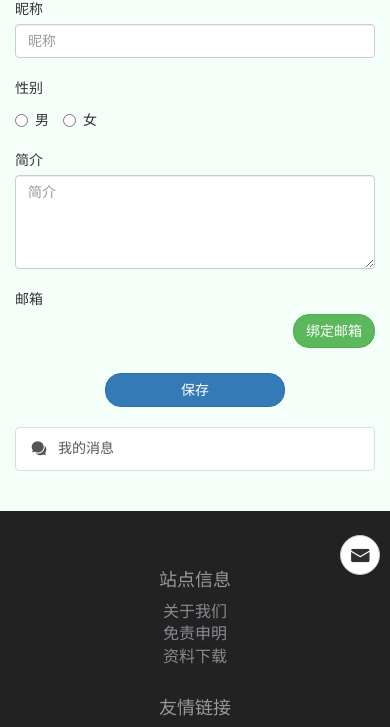
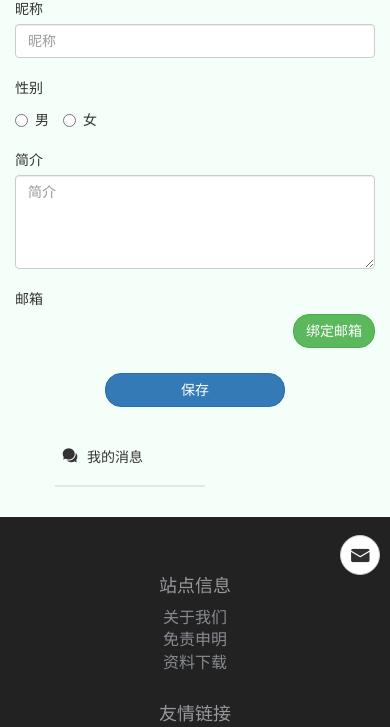
Before and after one commit to tony90s/hxw_blog, a Django app: template hxw_blog/templates/account/user_info.html in a window 390 px wide. Shown: the part 227-954 px from the top of the page. Run offline with Django 3.2, Linux system fonts and the light colour scheme; the template is opened without the code that fills it, so the values that code supplies are empty; some libraries are stand-ins or nearby versions.

Commit message:
update menu style

```diff
--- a/hxw_blog/static/css/main.css
+++ b/hxw_blog/static/css/main.css
@@ -507,7 +507,8 @@ p.abstract {
 
 .search-form {
     position: relative;
-    margin-top: 7px;
+    float: right;
+    margin: 7px 32px;
     width: 160px;
 }
 
@@ -531,16 +532,30 @@ p.abstract {
     text-decoration: none;
 }
 
+.menu {
+    font-size: 14px;
+}
+
+.menu a {
+    display: block;
+    color: #333;
+}
+
 .menu .menu-item {
     width: 150px;
-    padding: 16px;
+    padding: 16px 0 16px 6px;
     border-bottom: 2px solid rgba(32, 33, 47, 0.1);;
 }
 
-.menu .menu-item.active {
+.menu-item .badge {
+    float: right;
+    margin-top: 4px;
+}
+
+.menu .menu-item.active, .menu .menu-item:hover {
     border-color: rgba(23, 28, 240, 0.35);
 }
 
-.menu .menu-item .menu-name {
-    margin-left: 8px;
+.menu .menu-item i {
+    margin-right: 8px;
 }
--- a/hxw_blog/templates/account/user_info.html
+++ b/hxw_blog/templates/account/user_info.html
@@ -74,25 +74,34 @@
                 </div>
             </div>
             <div class="col-sm-2 col-sm-offset-2">
-                <div class="sidebar-box">
-                    <div class="list-group">
-                        {% if user.email %}
-                            <a class="list-group-item" data-toggle="modal" data-target="#update_password">
+
+                <ul class="menu">
+                    {% if user.email %}
+                        <li class="menu-item">
+                            <a data-toggle="modal" data-target="#update_password">
                                 <i class="iconfont icon-reset_password"></i>更新密码
                             </a>
-                        {% endif %}
-                        <a class="list-group-item" href="{% url 'account:user_message_comments' %}"><i
-                                class="iconfont icon-message"></i>我的消息</a>
-                        {% if user.is_staff %}
-                            <a class="list-group-item" href="{% url "article:user_articles" user.id %}"><i
-                                    class="iconfont icon-article"></i>我的文章</a>
-                            <a class="list-group-item" href="{% url "article:user_drafts" %}"><i
-                                    class="iconfont icon-drafts"></i>草稿箱</a>
-                            <a class="list-group-item" href="{% url "article:create_article" %}"><i
-                                    class="iconfont icon-552ce439609c3"></i>写文章</a>
-                        {% endif %}
-                    </div>
-                </div>
+                        </li>
+                    {% endif %}
+                    <li class="menu-item">
+                        <a href="{% url 'account:user_message_comments' %}">
+                            <i class="iconfont icon-message"></i>我的消息</a>
+                    </li>
+                    {% if user.is_staff %}
+                        <li class="menu-item">
+                            <a href="{% url "article:user_articles" user.id %}">
+                                <i class="iconfont icon-article"></i>我的文章</a>
+                        </li>
+                        <li class="menu-item">
+                            <a href="{% url "article:user_drafts" %}">
+                                <i class="iconfont icon-drafts"></i>草稿箱</a>
+                        </li>
+                        <li class="menu-item">
+                            <a href="{% url "article:create_article" %}" target="_blank">
+                                <i class="iconfont icon-552ce439609c3"></i>写文章</a>
+                        </li>
+                    {% endif %}
+                </ul>
             </div>
         </div>
 
--- a/hxw_blog/templates/navbar.html
+++ b/hxw_blog/templates/navbar.html
@@ -46,7 +46,7 @@
                 <li><a id="login_link" href="javascript:void(0)" data-login_url="{% url 'account:login' %}">登录</a></li>
             </ul>
             {% endif %}
-            <form class="search-form navbar-right" name="search" action="{% url 'search' %}" method="get" onsubmit="return validateSearchForm( );">
+            <form class="search-form" name="search" action="{% url 'search' %}" method="get" onsubmit="return validateSearchForm( );">
                 <a class="search-btn" href="javascript:void(0)"><i class="iconfont icon-search"></i></a>
                 <input type="text" name="key_word" autocomplete="off" class="form-control" placeholder="文章或用户">
             </form>
```
Also changed, not shown: hxw_blog/templates/account/message_comments.html (+9 -7 lines), hxw_blog/templates/account/message_praises.html (+9 -7 lines), hxw_blog/templates/article/article_new.html (+9 -9 lines), hxw_blog/templates/article/user_articles.html (+11 -10 lines), hxw_blog/templates/article/user_drafts.html (+11 -10 lines), hxw_blog/templates/site_info/aboutus.html (+14 -10 lines), hxw_blog/templates/site_info/disclaimer.html (+13 -9 lines), hxw_blog/templates/site_info/downloads.html (+13 -9 lines).
